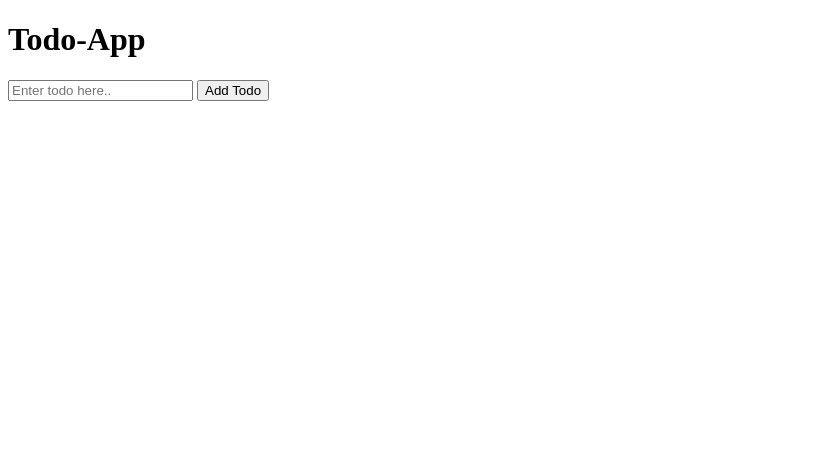
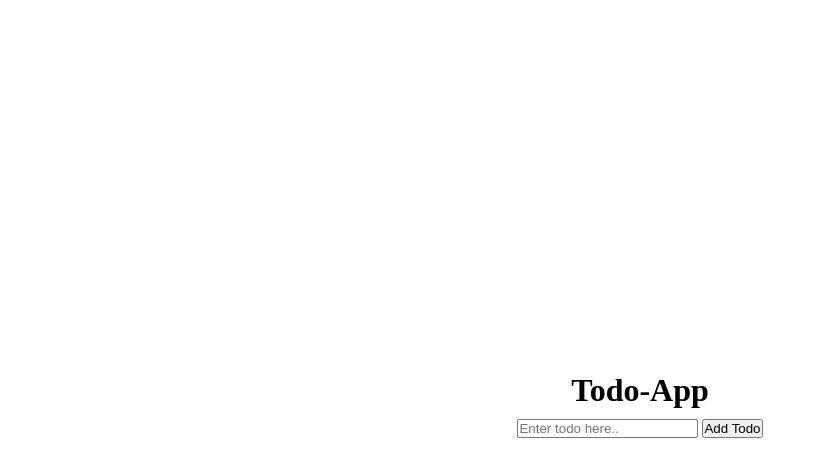
Before and after one commit to itiscollin/git-to-do, a plain HTML site: page index.html in a window 1280 px wide. Shown: the whole page, without its empty margins (0-818 px from the left). Drawn offline with Linux system fonts and the light colour scheme.

Commit message:
Added styles

```diff
--- a/index.html
+++ b/index.html
@@ -5,6 +5,7 @@
     <meta http-equiv="X-UA-Compatible" content="IE=edge">
     <meta name="viewport" content="width=device-width, initial-scale=1.0">
     <title>Todo app</title>
+    <link href="style.css" rel="stylesheet">
 </head>
 <body>
     <h1>Todo-App</h1>
--- a/style.css
+++ b/style.css
@@ -0,0 +1,18 @@
+*{
+    margin: 0;
+    padding: 0;
+}
+
+body{
+
+    height: 100vh;
+    width: 100vw;
+display: flex;
+flex-direction: column;
+align-items: center;
+justify-content: center;
+}
+
+h1{
+    margin: 10px;
+}
```
